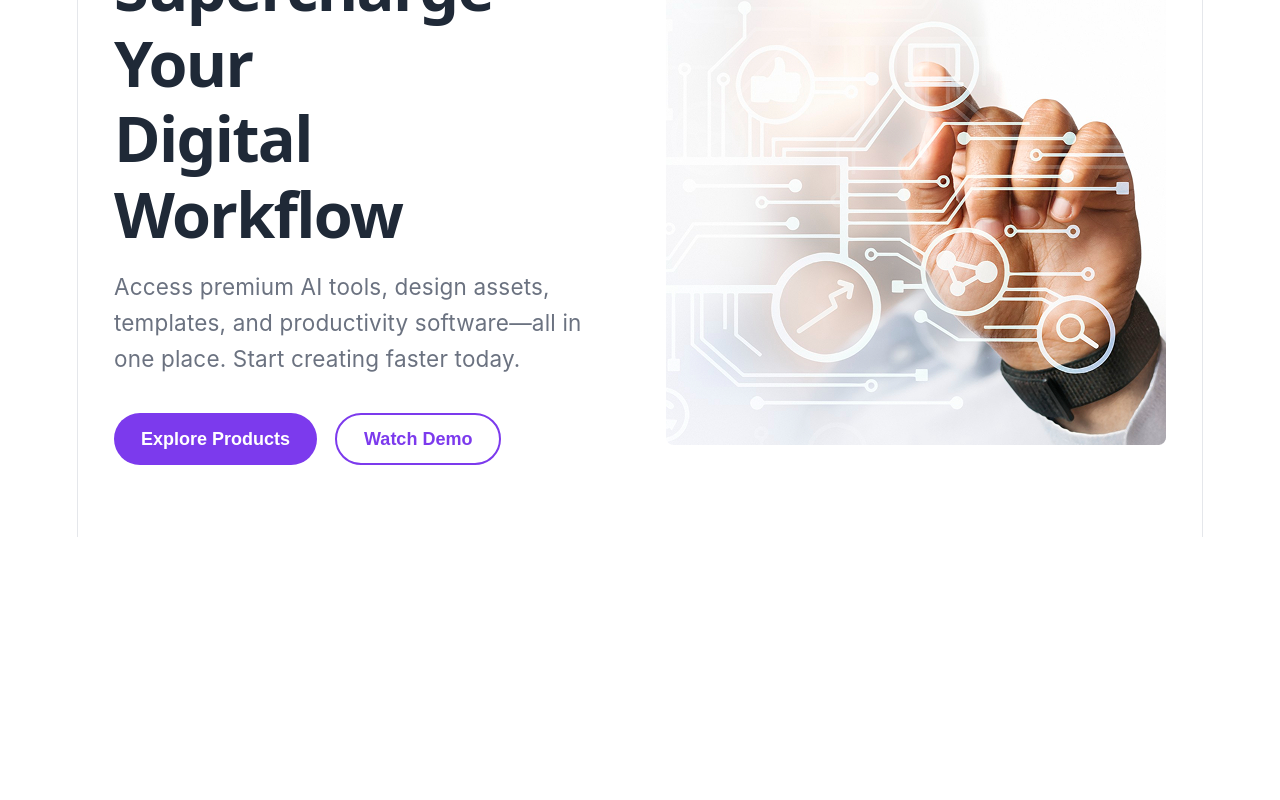
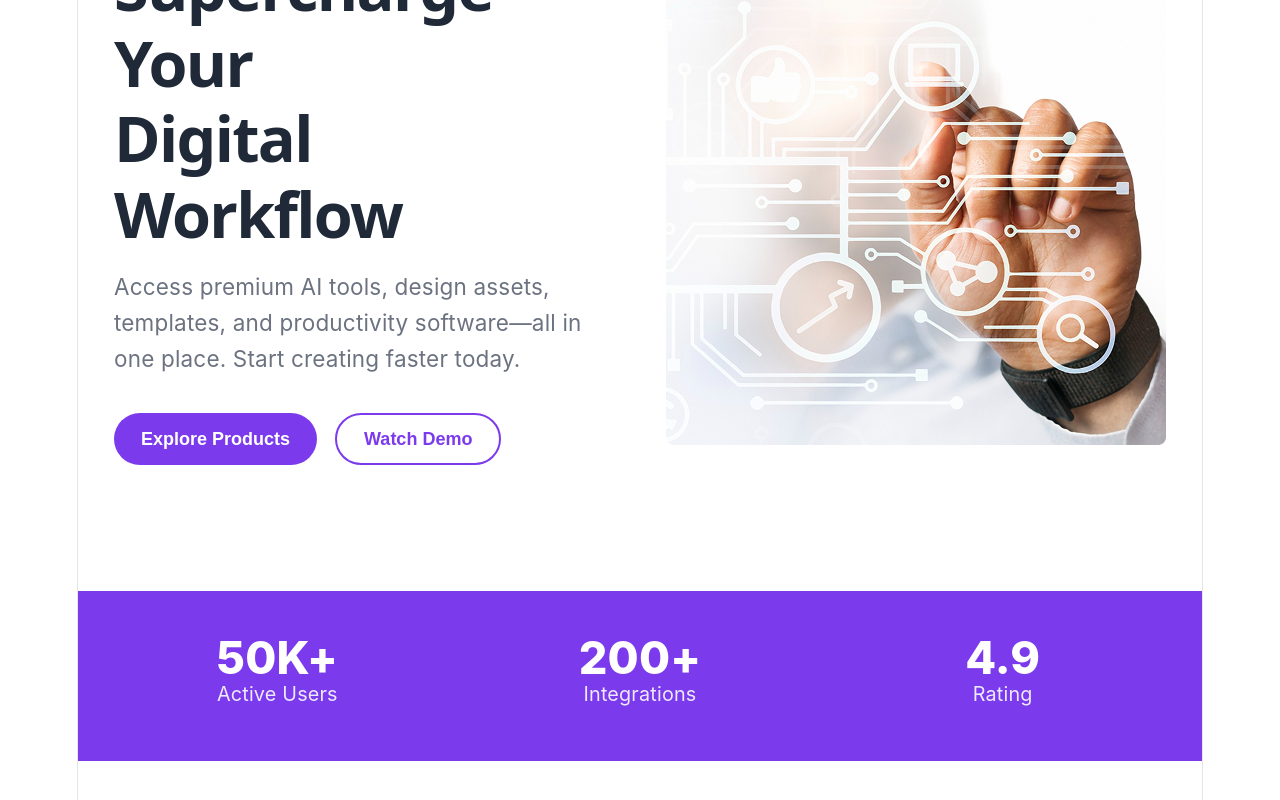
Before and after one commit to Faruque23/B13-Assignment-06-main, a React (Vite) app: page / in a window 1280 px wide. Shown: the part 302-1102 px from the top of the page. Before the commit the page ends 839 px from the top, so only its background shows below. Built offline with nearby package versions, Linux system fonts and the light colour scheme.

Commit message:
Stats Section Complete

```diff
--- a/src/App.jsx
+++ b/src/App.jsx
@@ -134,6 +134,23 @@ function App() {
         </div>
       </section>
 
+      {/* Stats Section */}
+      <section className="stats-section">
+        <div className="stats-container">
+          <div className="stat-item">
+            <h3>50K+</h3>
+            <p>Active Users</p>
+          </div>
+          <div className="stat-item">
+            <h3>200+</h3>
+            <p>Integrations</p>
+          </div>
+          <div className="stat-item">
+            <h3>4.9</h3>
+            <p>Rating</p>
+          </div>
+        </div>
+      </section>
 
 
 
```
